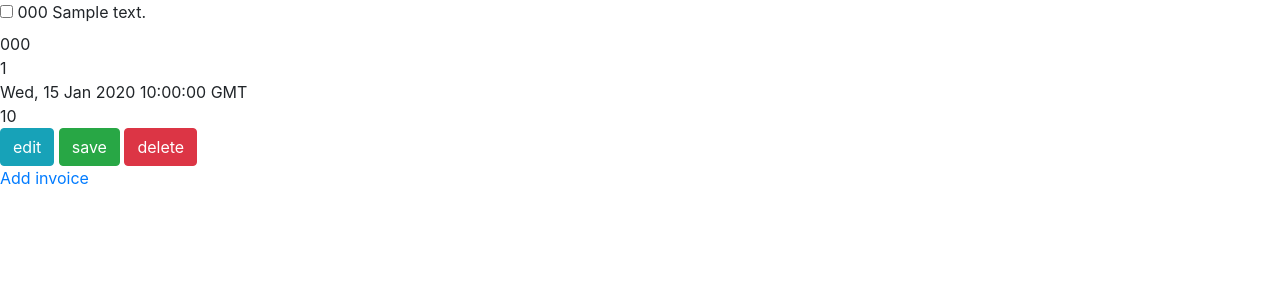
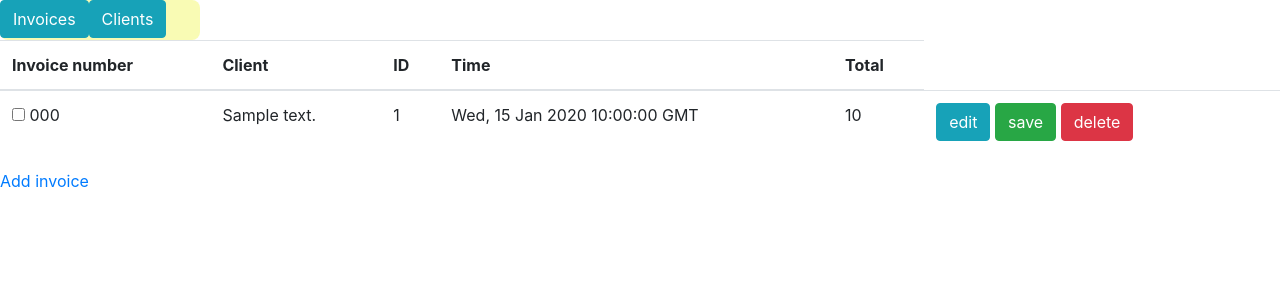
Before and after one commit to avalikarvamus/pinguinvoice, a Flask app: page /angular/ in a window 1280 px wide. Shown: the top 300 px of the page. Run offline with Flask 2, Linux system fonts and the light colour scheme; tables that the repository leaves empty hold one stand-in row (values such as "Sample post"); some libraries are stand-ins or nearby versions.

Commit message:
Some more refinement of Angular page usage.

```diff
--- /dev/null
+++ b/app/static/css/menu.css
@@ -0,0 +1,11 @@
+#menu {
+  //position: absolute;
+  top: 50px;
+  left: 20px;
+  width: 200px;
+  height: 40px;
+  background-color: #F9FBB4;
+  -webkit-border-radius: 8px;
+  -moz-border-radius: 8px;
+  border-radius: 8px;
+}
--- a/app/static/views/invoices.html
+++ b/app/static/views/invoices.html
@@ -1,14 +1,24 @@
-<div class="list">
-    <div class="item" ng-class="{'edited': invoice.edited, 'completed': invoice.completed}" ng-repeat="invoice in invoices | orderBy: 'completed'" ng-init="invoice.completed = false">
-        <input ng-model="invoice.completed" type="checkbox"/>
+<table class="table">
+  <thead>
+    <tr>
+        <th>Invoice number</th>
+        <th>Client</th>
+        <th>ID</th>
+        <th>Time</th>
+        <th>Total</th>
+      </tr>
+  </thead>
+  <tbody>
+      <tr ng-class="{'edited': invoice.edited, 'completed': invoice.completed}" ng-init="invoice.completed = false" ng-repeat="invoice in invoices | orderBy: 'completed'">
+        <td><input ng-model="invoice.completed" type="checkbox"/>
         <label ng-click="editing=true" ng-hide="editing">{{invoice.number}}</label>
         <input ng-change="invoice.edited = true" ng-blur="editing=false;"
-               ng-show="editing" ng-model="invoice.number" class="editing-label" type="text"/>
-        {{ invoice.desc }} <br>
-        {{ invoice.number }} <br>
-        {{ invoice.invoice_id }} <br>
-        {{ invoice.time }} <br>
-        {{ invoice.total }} <br>
+               ng-show="editing" ng-model="invoice.number" class="editing-label" type="text"/></td>
+        <td>{{invoice.desc}}</td>
+        <td>{{invoice.invoice_id}}</td>
+        <td>{{invoice.time}}</td>
+        <td>{{invoice.total}}</td>
+        <td>
         <div class="actions">
             <a href="" ng-click="editing=!editing" class="btn btn-info">
                 edit
@@ -20,6 +30,7 @@
                 delete
             </a>
         </div>
-    </div>
-    <div><a href="" ng-click="addInvoice()">Add invoice</a></div>
-</div>
+        <td>
+      </tr>
+</table>
+<div><a href="" ng-click="addInvoice()">Add invoice</a></div>
--- a/app/templates/angular.html
+++ b/app/templates/angular.html
@@ -9,11 +9,13 @@
     {% endif %}
     <!--link rel="stylesheet" href="/static/css/invoicer.css"-->
     <link rel="stylesheet" href="/static/css/bootstrap.min.css">
+    <link rel="stylesheet" href="/static/css/menu.css">
     <script src="/static/js/angular.js"></script>
     <script src="/static/js/jquery-3.1.0.js"></script>
     <script src="/static/js/bootstrap.min.js"></script>
   </head>
 <body>
+  <div id="menu"><a href="" ng-click="active='invoices'" class="btn btn-info">Invoices</a><a href="" ng-click="active='clients'" class="btn btn-info">Clients</a></div>
   <div id="wrapper">
 <pingu-directive></pingu-directive>
   </div>
```
